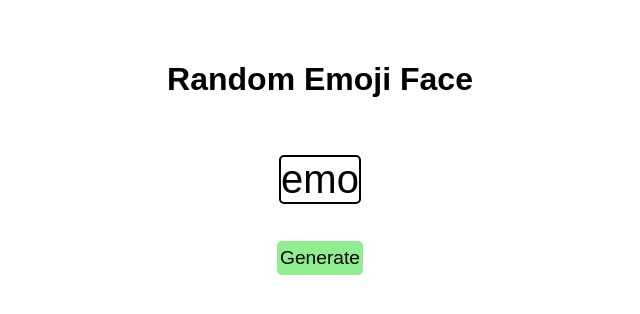
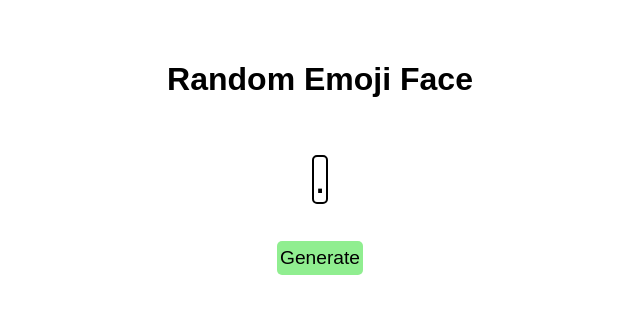
Before and after one commit to innocentemutabazi/EmojiRandomizer, a plain HTML site: page index.html in a window 1280 px wide. Shown: the part 235-549 px from the top of the page, without its empty margins (320-960 px from the left). Drawn offline with Linux system fonts and the light colour scheme.

Commit message:
removed unnecessary words

```diff
--- a/index.html
+++ b/index.html
@@ -11,7 +11,7 @@
 <body>
     <div class="container">
         <h1>Random Emoji Face</h1>
-        <div id="face">emo</div>
+        <div id="face">.</div>
         <button>Generate</button>
     </div>
     <script src="./main.js"></script>
```
